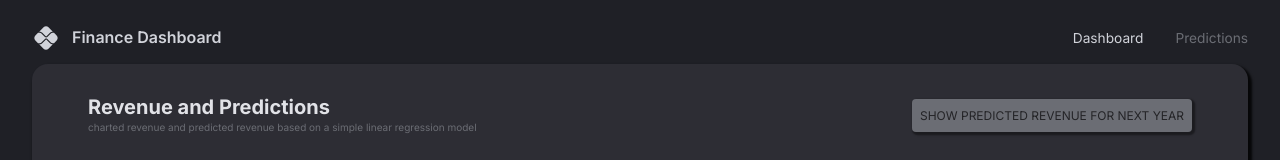
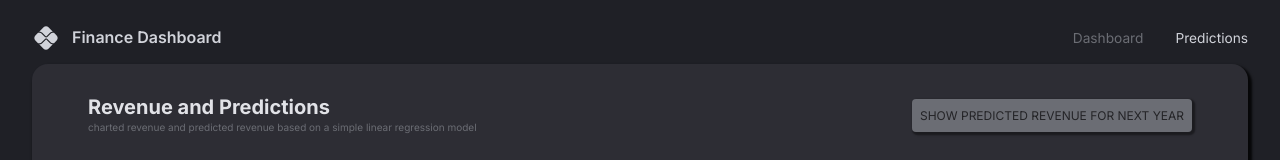
Before and after one commit to Zouaoui-Montassar/finance-predictions-dashboard, a React (Vite) app in the folder client/: page /predictions in a window 1280 px wide. Shown: the top 160 px of the page. Built offline with nearby package versions, Linux system fonts and the light colour scheme; no server answers.

Commit message:
useLocation instead of useState for the navbar highlight

```diff
--- a/client/src/scenes/navbar/index.tsx
+++ b/client/src/scenes/navbar/index.tsx
@@ -1,14 +1,15 @@
 import FlexBetween from '@/components/FlexBetween'
 import { Box,Typography, useTheme } from '@mui/material'
-import {useState} from 'react'
-import { Link } from 'react-router-dom'
+/* import {useState} from 'react' */
+import { Link, useLocation } from 'react-router-dom'
 import PixIcon from '@mui/icons-material/Pix';
 
 type Props = {}
 
 const Navbar = (props: Props) => {
     const { palette } = useTheme();
-    const [selected, setSelected ] =useState<"dashboard" | "predictions">("dashboard")
+    const location = useLocation();
+    const selected = location.pathname === "/predictions" ? "predictions" : "dashboard";
   return (
 
     <FlexBetween mb="0.25rem" p="0.5rem 0rem" color={palette.grey[300]}  >
@@ -23,7 +24,7 @@ const Navbar = (props: Props) => {
         <FlexBetween gap="2rem">
           <Box sx={{"&:hover" :{ color:palette.primary[100]}}}>
             <Link to="/"
-            onClick={() => setSelected("dashboard")}
+            /* onClick={() => setSelected("dashboard")} */
             style={{
               color : selected === "dashboard" ? "inherit" :palette.grey[700],
               textDecoration :"inherit"
@@ -33,7 +34,7 @@ const Navbar = (props: Props) => {
           </Box>
           <Box sx={{"&:hover" :{ color:palette.primary[100]}}}>
             <Link to="/predictions"
-            onClick={() => setSelected("predictions")}
+           /*  onClick={() => setSelected("predictions")} */
             style={{
               color : selected === "predictions" ? "inherit" :palette.grey[700],
               textDecoration :"inherit"
```
